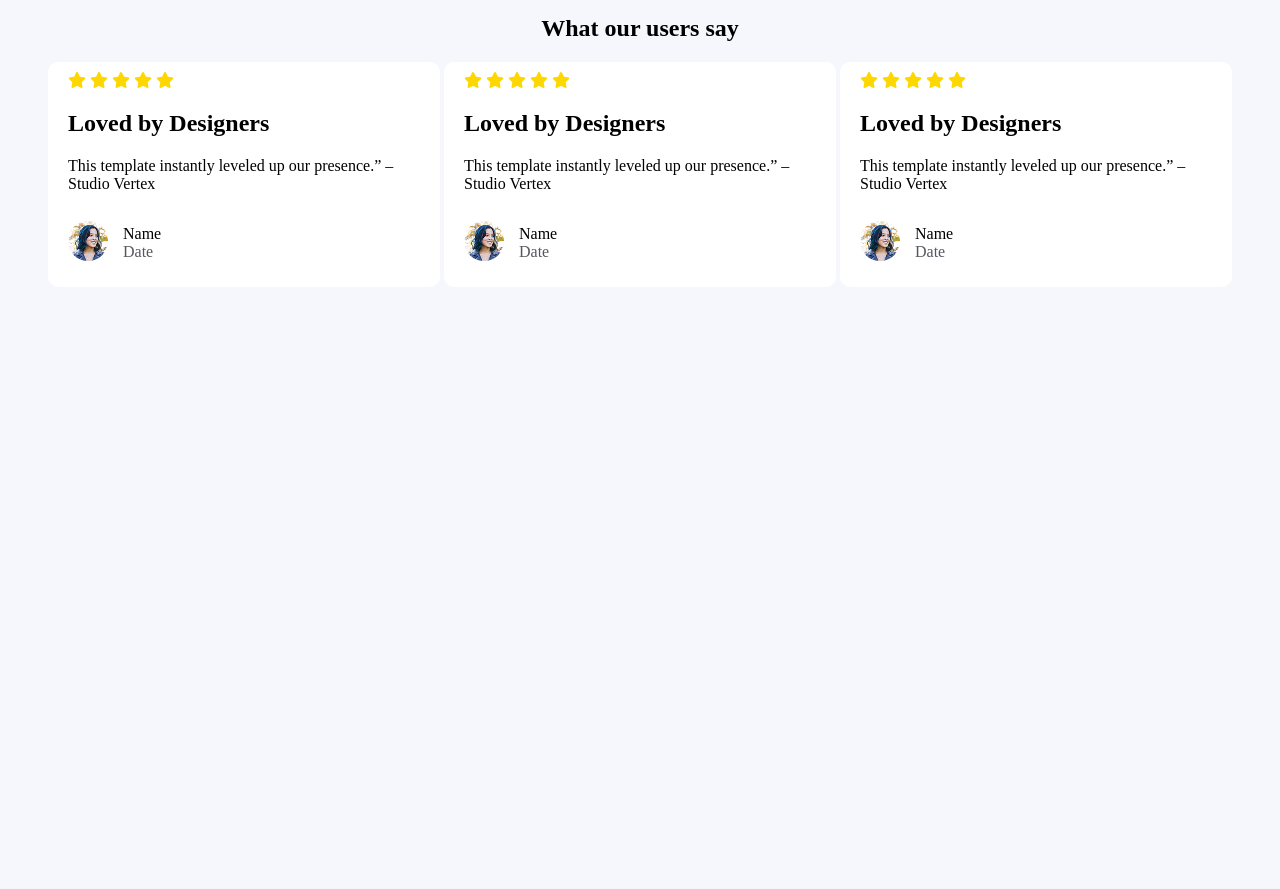
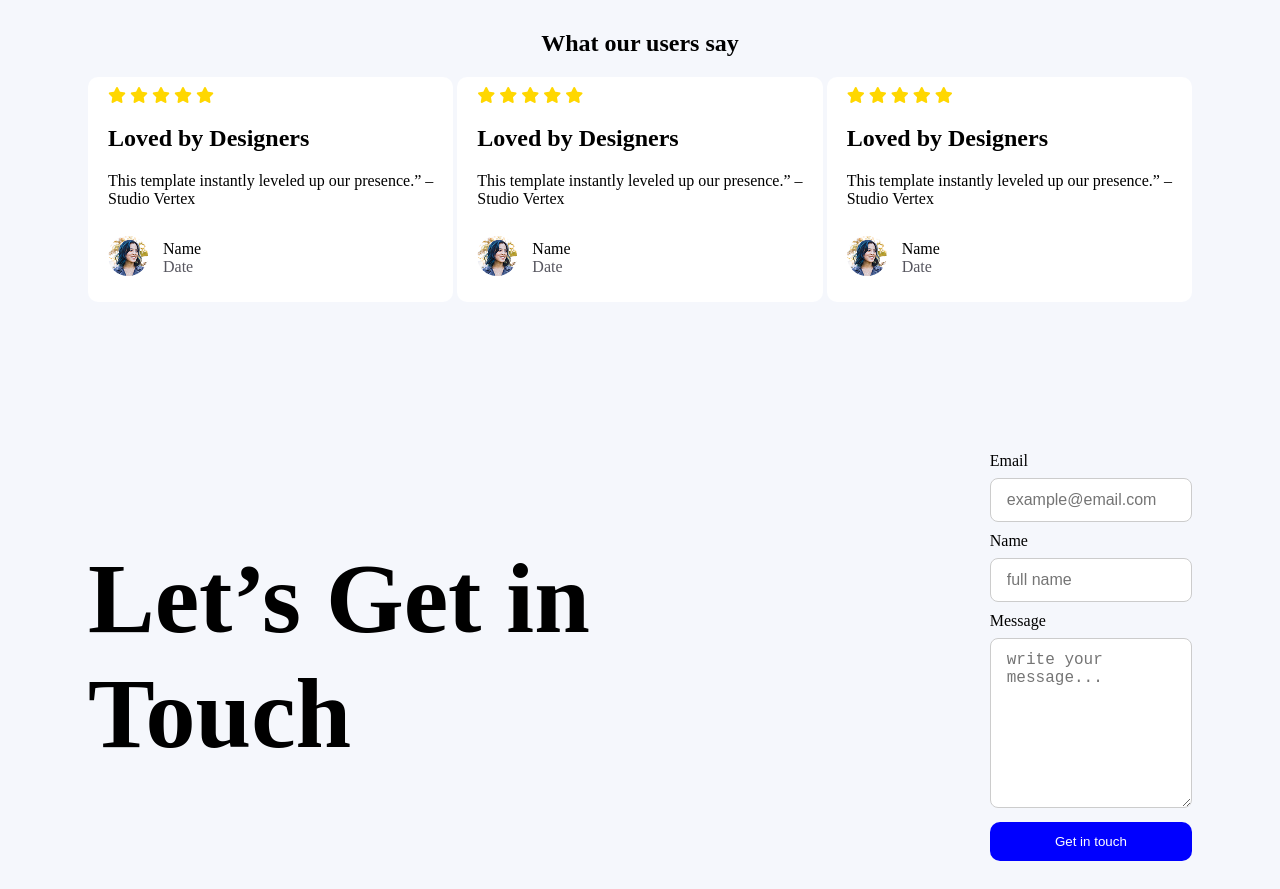
Before and after one commit to munnasiracs/assignment-01, a plain HTML site: page index.html in a window 1280 px wide. Shown: the part 1341-2230 px from the top of the page. Before the commit the page ends 1641 px from the top, so only its background shows below. Drawn offline with Linux system fonts and the light colour scheme.

Commit message:
form section completed

```diff
--- a/index.html
+++ b/index.html
@@ -133,6 +133,20 @@
     </section>
 
     <!-- Contract Section -->
+    <section class="contract-section-container">
+        <h1 style="font-size: 100px;">Let’s Get in <br>  Touch</h1>
+        <!-- Contract form -->
+         <form class="flex-grow" action="">
+            <label style="display: block; margin-bottom: 8px;" for="">Email</label>
+         <input type="text" class="styled-input" placeholder="example@email.com">
+         <label style="display: block; margin-bottom: 8px;" for="">Name</label>
+         <input type="text" class="styled-input" placeholder="full name">
+         <label style="display: block; margin-bottom: 8px;" for="">Message</label>
+         <textarea rows="8" cols="8" class="styled-input" placeholder="write your message..." name="" id=""></textarea>
+         <button style="width: 100%;" class="btn">Get in touch</button>
+         </form>
+    </section>
+
 
 
 
--- a/styles/index.css
+++ b/styles/index.css
@@ -5,7 +5,7 @@
 }
 
 body {
-    padding: 5px 40px;
+    padding: 20px 80px;
     background-color: #F5F7FC;
 }
 
@@ -92,3 +92,26 @@ body {
     border-radius: 50%;
     object-fit: cover;
 }
+
+.styled-input {
+    padding: 12px 16px;
+    border: 1px solid #ccc;
+    border-radius: 8px;
+    font-size: 16px;
+    width: 100%;
+    max-width: 1000px;
+    box-sizing: border-box;
+    transition: border-color 0.3s, box-shadow 0.3s;
+    margin-bottom: 10px;
+}
+
+.contract-section-container{
+    display: flex;
+    align-items: center;
+    gap: 400px;
+    margin-top: 150px;
+}
+
+.flex-grow{
+    flex: 1;
+}
```
